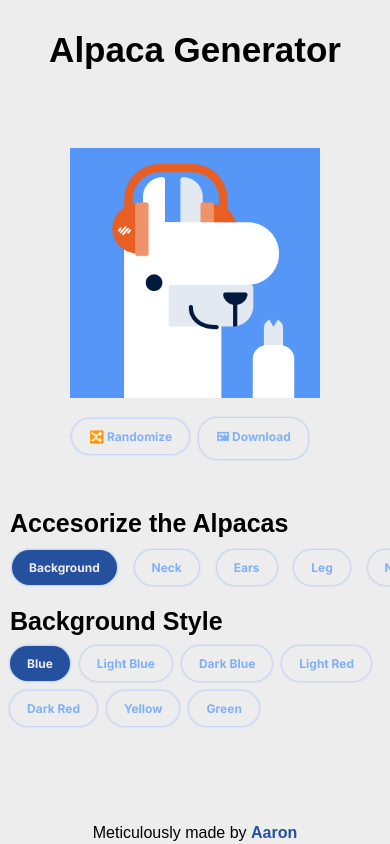
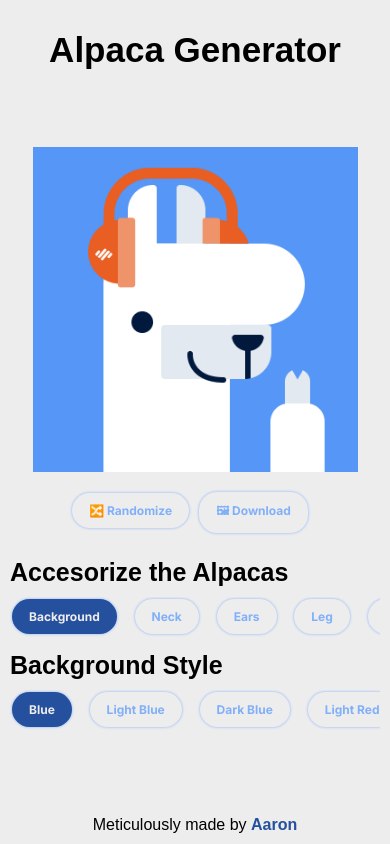
Before and after one commit to aakeohane/alpaca-generator, a React (Create React App) app: page / in a window 390 px wide. Built offline with nearby package versions, Linux system fonts and the light colour scheme; a web font is replaced by a local one.

Commit message:
second container as carousel for enhanced ux and ideally fitting on one phone screen with no vertical scrolling

```diff
--- a/src/App.js
+++ b/src/App.js
@@ -95,6 +95,7 @@ function App() {
       <StyleButton
         name={item.name}
         key={index}
+        className="carousel-item"
         activeStyle={activeStyle[categoryIndex]}
         generateAlpacaImage={() => generateAlpacaImage(item.name, item.pic, index)}
       />
--- a/src/index.css
+++ b/src/index.css
@@ -14,28 +14,30 @@ body {
 h1 {
   text-align: center;
   font-size: 70px;
-  margin: 20px;
-  padding-top: 30px;
+  margin: 0;
 }
 
 .flex-wrapper {
   display: flex;
   flex-direction: column;
-  justify-content: space-between;
+  justify-content: space-evenly;
   align-items: center;
   height: 100vh;
 }
 
 .main-content {
   display: flex;
+  align-items: center;
   justify-content: center;
+  flex-grow: 1;
 }
 
 .footer {
   font-weight: 200;
   text-align: center;
   color: #000000;
-  padding-bottom: 2px;
+  margin-top: auto;
+  padding-bottom: 10px;
 }
 
 a {
@@ -101,6 +103,7 @@ button {
   box-sizing: border-box;
   cursor: pointer;
   font-weight: 800;
+  white-space: nowrap;
 }
 
 button:hover {
@@ -120,18 +123,12 @@ button:hover {
     display: flex;
     flex-direction: column;
     align-items: center;
-    justify-content: center;
-    /* padding: 10px; */
     width: 100%;
-    /* overflow: hidden; */
-  }
-
-  .styling-container {
-    padding: 10px;
+    align-self: center;
+    flex-grow: 1;
   }
 
   h1 {
-    padding-bottom: 0px;
     font-size: 40px;
     margin: 0 0 10px;
   }
@@ -145,31 +142,42 @@ button:hover {
   }
 }
 
-@media all and (max-width: 400px) {
+@media all and (max-width: 450px) {
   h1 {
     font-size: 35px;
+    margin-top: 30px;
   }
   h2 {
     font-size: 25px;
+    margin-left: 10px;
   }
 
   .alpaca-img-container {
-    max-width: 250px;
+    max-width: 325px;
+    margin: 0 0 10px 0;
   }
 
   .category-container {
-    margin: 10px;
-    width: 100vw;
+    margin: 0;
+    width: 100%;
   }
 
   .style-options-container {
-    margin: 10px;
+    margin: 0;
+  }
+
+  .style-btns-container {
+    padding: 2px;
+    margin: 0 10px 0 10px;
+    display: flex;
+    gap: 2vw;
+    overflow-x: scroll;
+    scroll-snap-type: x mandatory;
   }
 
   .category-btns-container {
-    /* width: 100%; */
     padding: 2px;
-    margin-right: 10px;
+    margin: 0 10px 0 10px;
     display: flex;
     gap: 2vw;
     overflow-x: scroll;
```
